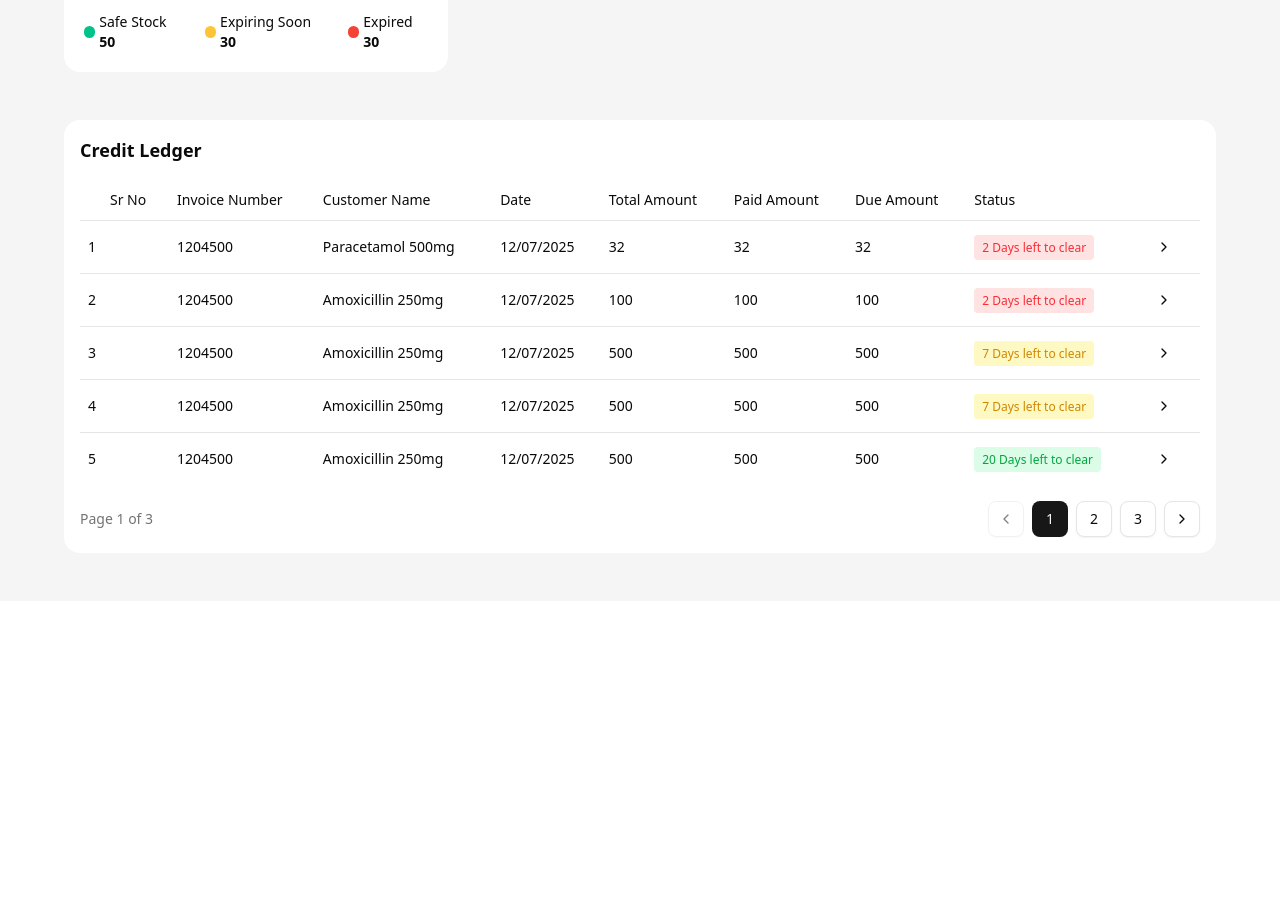
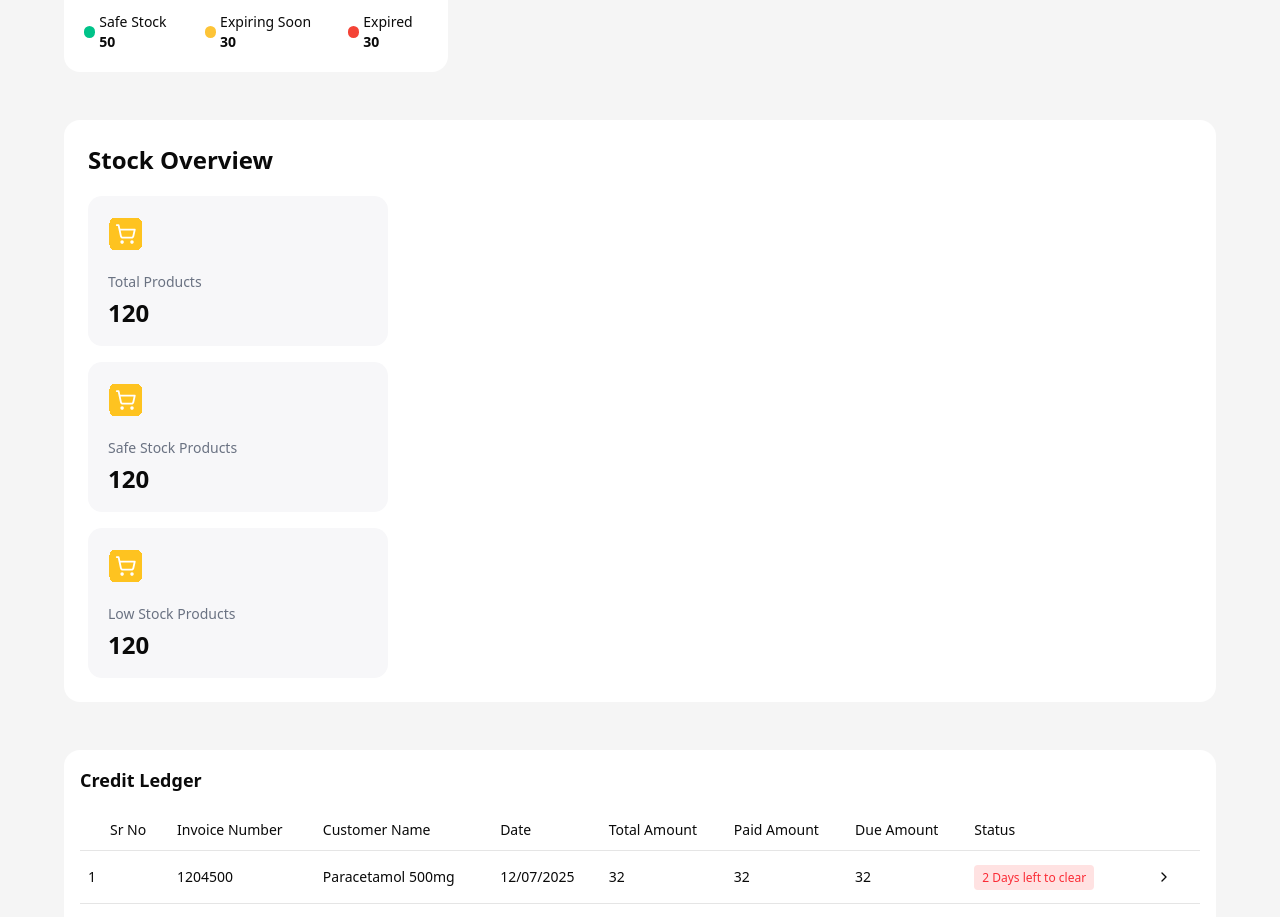
Before and after one commit to tapza-technologies/pharma-ui, a Next.js app: page / in a window 1280 px wide. Shown: the part 900-1817 px from the top of the page. Before the commit the page ends 1501 px from the top, so only its background shows below. Built offline with nearby package versions, Linux system fonts and the light colour scheme.

Commit message:
product-count-card, added to page.tsx in app

```diff
--- a/app/page.tsx
+++ b/app/page.tsx
@@ -2,8 +2,8 @@ import { Card } from "@/components/custom/Card/Card";
 import { CardWrapper } from "@/components/custom/CardWrapper/CardWrapper";
 import { CreditLedger } from "@/components/custom/CreditLedger/CreditLedger";
 import { ExpiryAlert } from "@/components/custom/ExpiryAlert/ExpiryAlert";
-import { Button } from "@/components/ui/button";
 import Image from "next/image";
+import { ProductCountCard } from "@/components/custom/productCountCard/ProductCountCard";
 
 export default function Home() {
   const cardConfig = [
@@ -53,14 +53,43 @@ export default function Home() {
     },
   ];
 
+  const productCountCardConfig = [
+    {
+      icon: (
+        <Image src="/icons/medical.svg" alt="Medical" width={36} height={36} />
+      ),
+      description: "Total Products",
+      count: 120,
+      buttonColor: "#6B21A8",
+    },
+    {
+      icon: (
+        <Image src="/icons/medical.svg" alt="Medical" width={36} height={36} />
+      ),
+      description: "Safe Stock Products",
+      count: 120,
+      buttonColor: "#00C283",
+    },
+    {
+      icon: (
+        <Image src="/icons/medical.svg" alt="Medical" width={36} height={36} />
+      ),
+      description: "Low Stock Products",
+      count: 120,
+      buttonColor: "#EB3B48",
+    },
+  ];
+
   return (
     <div className="px-[64px] bg-muted min-h-screen pb-[48px]">
-
       <div className="flex flex-row gap-4 pt-[32px]">
         <div className="flex flex-col gap-[12px]">
-          <h1 className="text-2xl font-bold">Hi Dr. Sachin! Let's check in with your patients</h1>
+          <h1 className="text-2xl font-bold">
+            Hi Dr. Sachin! Let's check in with your patients
+          </h1>
           <p className="text-sm text-gray-500">
-          Welcome to your dashboard. Everything you need to provide excellent patient care is here.
+            Welcome to your dashboard. Everything you need to provide excellent
+            patient care is here.
           </p>
         </div>
       </div>
@@ -76,11 +105,25 @@ export default function Home() {
       </CardWrapper>
 
       <div className="mt-[48px]">
-        <ExpiryAlert/>
+        <ExpiryAlert />
       </div>
 
+      <CardWrapper className="p-[24px] mt-[48px] flex flex-col gap-[20px]">
+        <h1 className="text-2xl font-semibold">Stock Overview</h1>
+
+        <div className="flex flex-row gap-4">
+          <div className="flex flex-col gap-4">
+            {productCountCardConfig.map((currentProductCountCard, label) => {
+              return (
+                <ProductCountCard key={label} {...currentProductCountCard} />
+              );
+            })}
+          </div>
+        </div>
+      </CardWrapper>
+
       <div className="mt-[48px]">
-        <CreditLedger/>
+        <CreditLedger />
       </div>
     </div>
   );
--- /dev/null
+++ b/components/custom/ProductCountCard/ProductCountCard.tsx
@@ -0,0 +1,24 @@
+export type ProductCountCardProps = {
+    icon: React.ReactNode;
+    count: number;
+    description: string;
+  };
+
+  export const ProductCountCard = ({
+    icon,
+    count,
+    description,
+  }: ProductCountCardProps) => {
+    return (
+      <div
+        className="rounded-xl w-[300px] h-[150px] p-[20px] flex flex-col gap-[20px]"
+        style={{ background: "var(--Color-Neutral-neutral-lightest, #F7F7F9)" }}
+      >
+        {icon}
+        <div className="flex flex-col gap-[5px]">
+          <p className="text-sm text-gray-500">{description}</p>
+          <p className="text-2xl font-semibold">{count}</p>
+        </div>
+      </div>
+    );
+  };
```
